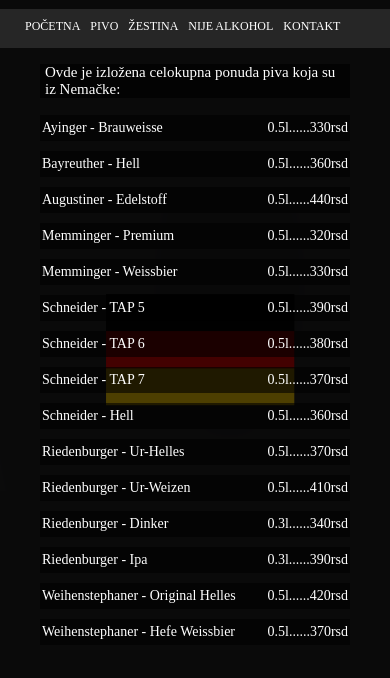
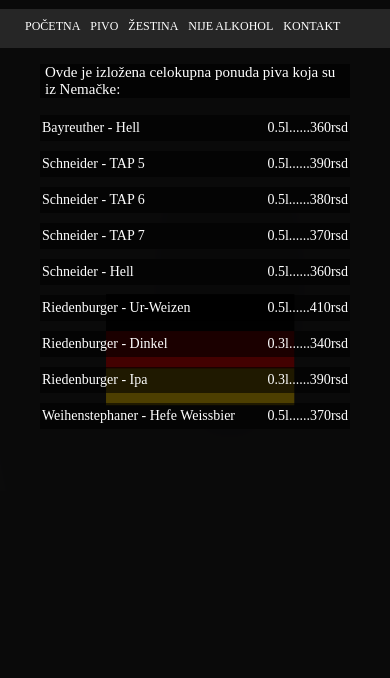
Before and after one commit to Mari878/Pivologija2, a plain HTML site: page nemacka.html in a window 390 px wide. Shown: the part 84-762 px from the top of the page. Drawn offline with Linux system fonts and the light colour scheme.

```diff
--- a/nemacka.html
+++ b/nemacka.html
@@ -74,15 +74,15 @@
 
 
         <!-- <li><div class="cena"><span>Ayinger - Celebrator</span><div></div><span>0.33l......330rsdrsd</span></div></li> -->
-        <li><div class="cena"><span>Ayinger - Brauweisse</span><div></div><span>0.5l......330rsd</span></div></li>
+        <!-- <li><div class="cena"><span>Ayinger - Brauweisse</span><div></div><span>0.5l......330rsd</span></div></li> -->
         <!-- <li><div class="cena"><span>Ayinger - Jahrundert Bier</span><div></div><span>0.5l......300rsd</span></div></li> -->
         <!-- <li><div class="cena"><span>Ayinger - Lager Hell</span><div></div><span>0.5l......300rsd</span></div></li> -->
         <li><div class="cena"><span>Bayreuther - Hell</span><div></div><span>0.5l......360rsd</span></div></li>
-        <li><div class="cena"><span>Augustiner - Edelstoff</span><div></div><span>0.5l......440rsd</span></div></li>
+        <!-- <li><div class="cena"><span>Augustiner - Edelstoff</span><div></div><span>0.5l......440rsd</span></div></li> -->
 
 
-        <li><div class="cena"><span>Memminger - Premium</span><div></div><span>0.5l......320rsd</span></div></li>
-        <li><div class="cena"><span>Memminger - Weissbier</span><div></div><span>0.5l......330rsd</span></div></li>
+        <!-- <li><div class="cena"><span>Memminger - Premium</span><div></div><span>0.5l......320rsd</span></div></li> -->
+        <!-- <li><div class="cena"><span>Memminger - Weissbier</span><div></div><span>0.5l......330rsd</span></div></li> -->
         <!-- <li><div class="cena"><span>Memminger- Gold Exportbier</span><div></div><span>0.5l......300rsd</span></div></li> -->
 
 
@@ -93,16 +93,16 @@
 
 
 
-        <li><div class="cena"><span>Riedenburger - Ur-Helles</span><div></div><span>0.5l......370rsd</span></div></li>
+        <!-- <li><div class="cena"><span>Riedenburger - Ur-Helles</span><div></div><span>0.5l......370rsd</span></div></li> -->
         <li><div class="cena"><span>Riedenburger - Ur-Weizen</span><div></div><span>0.5l......410rsd</span></div></li>
-        <li><div class="cena"><span>Riedenburger - Dinker</span><div></div><span>0.3l......340rsd</span></div></li>
+        <li><div class="cena"><span>Riedenburger - Dinkel</span><div></div><span>0.3l......340rsd</span></div></li>
         <li><div class="cena"><span>Riedenburger - Ipa</span><div></div><span>0.3l......390rsd</span></div></li>
 
 
 
 
 
-        <li><div class="cena"><span>Weihenstephaner - Original Helles</span><div></div><span>0.5l......420rsd</span></div></li>
+        <!-- <li><div class="cena"><span>Weihenstephaner - Original Helles</span><div></div><span>0.5l......420rsd</span></div></li> -->
         <li><div class="cena"><span>Weihenstephaner - Hefe Weissbier</span><div></div><span>0.5l......370rsd</span></div></li>
         <!-- <li><div class="cena"><span>Weihenstephaner - Hefe Weissbier Dunkel</span><div></div><span>0.5l......390rsd</span></div></li> -->
 
```
Also changed, not shown: ceska.html (+2 -2 lines), srbija.html (+1 -1 lines), svapiva.html (+7 -7 lines).
